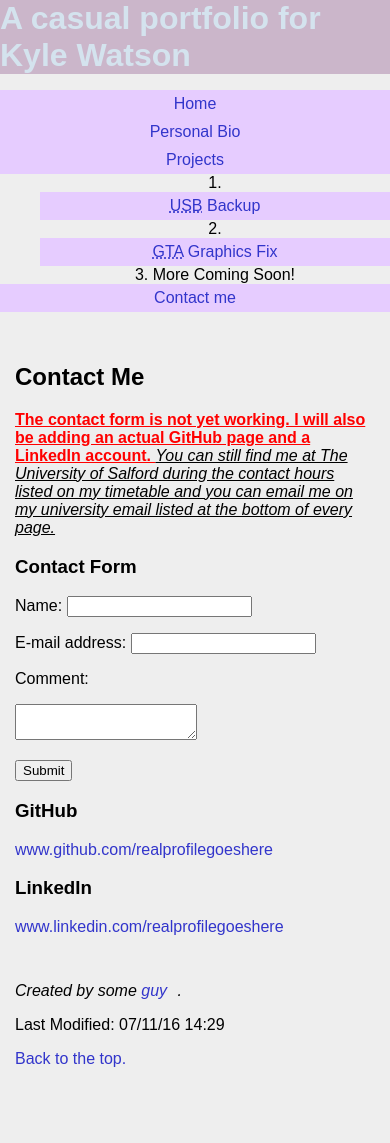
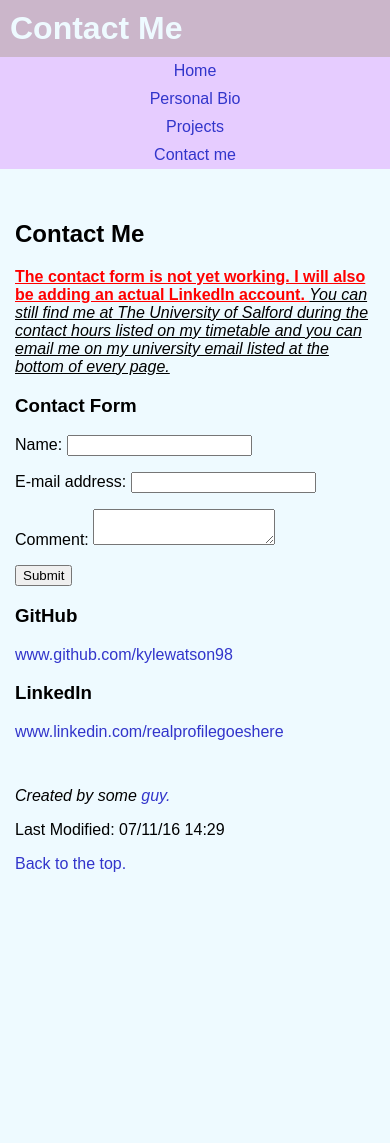
Before and after one commit to kylejwatson/kyles_portfolio, a PHP site: page /contact.html in a window 390 px wide. After the commit the page ends 872 px from the top, so only its background shows below. Run offline with PHP 8.4, Linux system fonts and the light colour scheme; some web fonts are replaced.

Commit message:
Fixed style applied responsive style to all pages

```diff
--- a/contact.html
+++ b/contact.html
@@ -4,31 +4,32 @@
 	<title> Kyle Watson's Portfolio - Contact</title>
 	<meta http-equiv="Content-Type" content="text/html; charset=utf-8" />
 	<link rel="stylesheet" type="text/css" href="style.css" />
+	<meta name="viewport" content="width=device-width, initial-scale=1.0" />
 </head>
 <body>
 	<header id="branding">
-		<h1>A casual portfolio for Kyle Watson</h1>
+		<h1 class="row col-12">Contact Me</h1>
+		<nav id="navigation">
+			<h2> Navigation </h2>
+			<ul class="row">
+				<li class="col-3"><a href="index.html"> Home </a></li>
+				<li class="col-3"><a href="personal.html"> Personal Bio </a></li>
+				<li class="title-nested col-3"> <a> Projects </a>
+					<ul class="nested-list">
+						<li><a href="projects/project1/"> <abbr title="Universal Serial Bus">USB</abbr> Backup </a></li>
+						<li><a href="projects/project2/"> <abbr title="Grand Theft Auto">GTA</abbr> Graphics Fix </a></li>
+						<li> More Coming Soon! </li>
+					</ul>
+				</li>
+				<li class="col-3"><a href="contact.html"> Contact me </a></li>
+			</ul>
+		</nav>
 	</header>
-	<nav id="navigation">
-		<h2> Navigation </h2>
-		<ul>
-			<li><a href="index.html"> Home </a></li>
-			<li><a href="personal.html"> Personal Bio </a></li>
-			<li class="title-nested"> <a> Projects </a>
-				<ol>
-					<li class="nested-item"><a href="projects/project1/proj1.html"> <abbr title="Universal Serial Bus">USB</abbr> Backup </a></li>
-					<li class="nested-item"><a href="projects/project2/proj2.html"> <abbr title="Grand Theft Auto">GTA</abbr> Graphics Fix </a></li>
-					<li class="nested-item"> More Coming Soon! </li>
-				</ol>
-			</li>
-			<li><a href="contact.html"> Contact me </a></li>
-		</ul>
-	</nav>
 	<!-- Content starts here -->
 	<main>
 		<h2> Contact Me </h2>
 		<p>
-			<strong> The contact form is not yet working. I will also be adding an actual GitHub page and a LinkedIn account. </strong>
+			<strong> The contact form is not yet working. I will also be adding an actual LinkedIn account. </strong>
 			<em>You can still find me at The University of Salford during the contact hours listed on my timetable and you can email
 			me on my university email listed at the bottom of every page.</em>
 		</p>
@@ -36,13 +37,12 @@
 		<form action="#" enctype="text/plain" method="post">
 			<p>Name: <input name="Name" type="text" id="Name"></p>
 			<p>E-mail address: <input name="E-mail" type="text" id="E-mail"></p>
-			<p>Comment:</p>
-			<p><textarea name="Comment" id="Comment"></textarea></p>
+			<p>Comment: <textarea name="Comment" id="Comment"></textarea></p>
 			<p><input type="submit" name="Submit" id="Submit" value="Submit"></p>
 		</form>
 		<h3>GitHub</h3>
 		<p>
-			<a href="#">www.github.com/realprofilegoeshere</a>
+			<a href="#">www.github.com/kylewatson98</a>
 		</p>
 		<h3>LinkedIn</h3>
 		<p>
@@ -52,7 +52,7 @@
 	<!-- Content ends here -->
 	<footer id="contact">
 		<address>
-			Created by some <a href="mailto:k.j.watson1@edu.salford.ac.uk">guy</a>.
+			Created by some <a href="mailto:k.j.watson1@edu.salford.ac.uk">guy.</a>
 		</address>
 		<p>Last Modified: 07/11/16 14:29</p>
 		<nav id="bottom-nav">
--- a/personal.html
+++ b/personal.html
@@ -16,8 +16,8 @@
 				<li class="col-3"><a href="personal.html"> Personal Bio </a></li>
 				<li class="title-nested col-3"> <a> Projects </a>
 					<ul class="nested-list">
-						<li><a href="projects/project1/proj1.html"> <abbr title="Universal Serial Bus">USB</abbr> Backup </a></li>
-						<li><a href="projects/project2/proj2.html"> <abbr title="Grand Theft Auto">GTA</abbr> Graphics Fix </a></li>
+						<li><a href="projects/project1/"> <abbr title="Universal Serial Bus">USB</abbr> Backup </a></li>
+						<li><a href="projects/project2/"> <abbr title="Grand Theft Auto">GTA</abbr> Graphics Fix </a></li>
 						<li><a> More Coming Soon! </a></li>
 					</ul>
 				</li>
@@ -29,7 +29,7 @@
 		<h2> Personal Overview</h2>
 		<p> This Section gives a general overview of my personality, including:</p>
 		<ul>
-			<li><a href="#interests">Interests</a></li>
+			<li ><a href="#interests">Interests</a></li>
 			<li><a href="#timetable">Timetable</a></li>
 			<li><a href="#photo">Photo</a></li>
 		</ul>
--- a/style.css
+++ b/style.css
@@ -10,29 +10,36 @@
 body {
 	font-family: Quicksand, Arial, Helvetica, sans-serif;
 	font-size:100%;
-	background-color: #EEEEEE;
+	background-color: #eefaff;
 	width:100%;
 	margin: 0;
 	/*text-transform: lowercase;*/
+}
+
+[class*="col-1"] {width: 8.33%;}
+[class*="col-2"] {width: 16.66%;}
+[class*="col-3"] {width: 25%;}
+[class*="col-4"] {width: 33.33%;}
+[class*="col-5"] {width: 41.66%;}
+[class*="col-6"] {width: 50%;}
+[class*="col-7"] {width: 58.33%;}
+[class*="col-8"] {width: 66.66%;}
+[class*="col-9"] {width: 75%;}
+[class*="col-10"] {width: 83.33%;}
+[class*="col-11"] {width: 91.66%;}
+[class*="col-12"] {width: 100%;}
+
+/*figure out how to make the aside scale correctly if it has 3 or 4 elements*/
+
+footer > * , footer > * > *{
+	display:inline;
+	margin-right: 3%;
 }
 
 [class*="col-"] {
 	float: left;
 	padding: 10px;
 }
-
-.col-1 {width: 8.33%;}
-.col-2 {width: 16.66%;}
-.col-3 {width: 25%;}
-.col-4 {width: 33.33%;}
-.col-5 {width: 41.66%;}
-.col-6 {width: 50%;}
-.col-7 {width: 58.33%;}
-.col-8 {width: 66.66%;}
-.col-9 {width: 75%;}
-.col-10 {width: 83.33%;}
-.col-11 {width: 91.66%;}
-.col-12 {width: 100%;}
 
 .row::after {
 	content: "";
@@ -47,7 +54,7 @@ header{
 h1 {
 	margin:0;
 	background-color: #cbb6ca;
-	color: #d4e3ee;
+	color: #eefaff;
 }
 
 #navigation > h2 {
@@ -119,15 +126,16 @@ aside {
 }
 pre{
 	max-height: 300px;
-	width: 900px;
+	width: 90%;
 	overflow: scroll;
 	border: 1px solid #000000;
 }
 img {
-	padding: 1%;
-	border: 1px solid #000000;
+	margin: 1%;
+	border: 7px solid #ffe3f6;
 	max-width: 100%;
 	height: auto;
+	border-radius: 12px;
 }
 dd{
 	display:none;
@@ -148,17 +156,16 @@ strong {
 	text-decoration: underline;
 }
 
+textarea{
+	max-widht:100%;
+}
+
 #table-popup{
 	display:none;
 }
 
 footer{
 	padding:15px;
-}
-
-footer > * , footer > * > *{
-	display:inline;
-	margin-right: 3%;
 }
 
 @media only screen and (max-width: 1015px){
@@ -190,15 +197,17 @@ footer > * , footer > * > *{
 	}
 
 	footer{
-		margin-bottom:60px;
+		margin-bottom:80px;
 	}
 }
 
-@media only screen and (max-width: 768px){
+
+@media only screen and (max-width: 768px) {
 	[class*="col-"] {
 		width: 100%;
 	}
+
 	footer > * {
-		display:block;
+		display: block;
 	}
 }
```
Also changed, not shown: index.html (+18 -17 lines), projects/project1/index.html (renamed from projects/project1/proj1.html, +13 -13 lines), projects/project2/index.html (renamed from projects/project2/proj2.html, +13 -13 lines).
